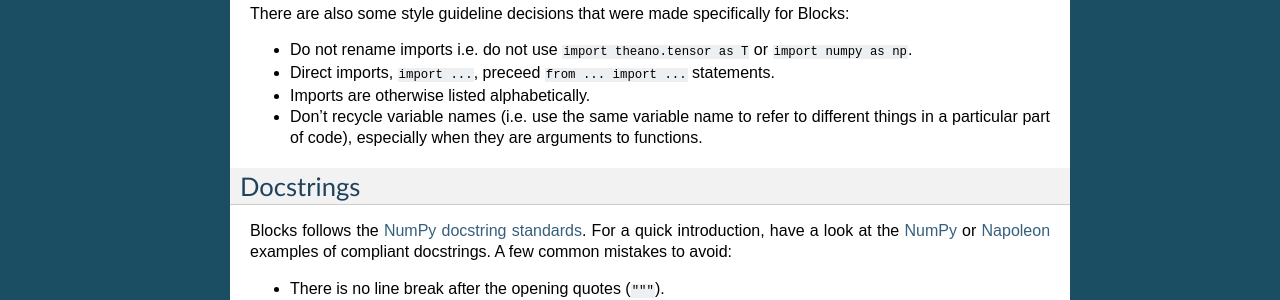
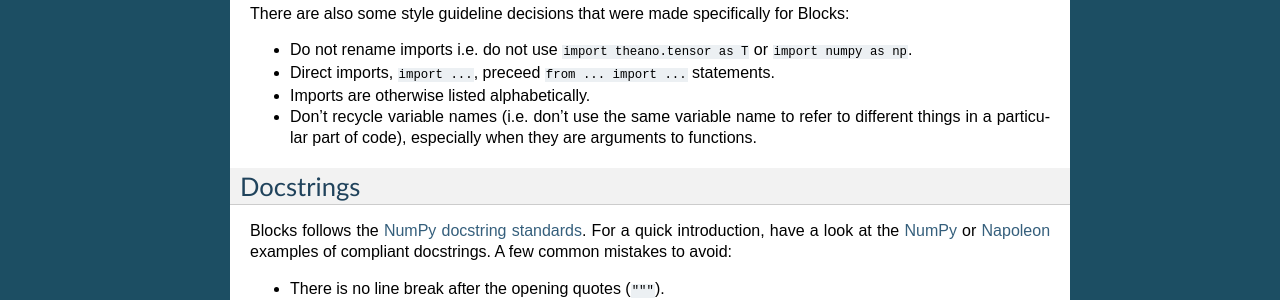
Before and after one commit to mila-iqia/blocks, a Sphinx documentation site: the page built from docs/developer_guidelines.rst, in a window 1280 px wide. Shown: the part 459-759 px from the top of the page. Built offline with Sphinx 7.4.7, drawn with Linux system fonts in a browser that asks for light colours.

Commit message:
Clarification

```diff
--- a/docs/developer_guidelines.rst
+++ b/docs/developer_guidelines.rst
@@ -30,8 +30,8 @@
   ``import numpy as np``.
 * Direct imports, ``import ...``, preceed ``from ... import ...`` statements.
 * Imports are otherwise listed alphabetically.
-* Don't recycle variable names (i.e. use the same variable name to refer to
-  different things in a particular part of code), especially when they are
+* Don't recycle variable names (i.e. don't use the same variable name to refer
+  to different things in a particular part of code), especially when they are
   arguments to functions.
 
 .. _PEP8 style guide: https://www.python.org/dev/peps/pep-0008/
```
